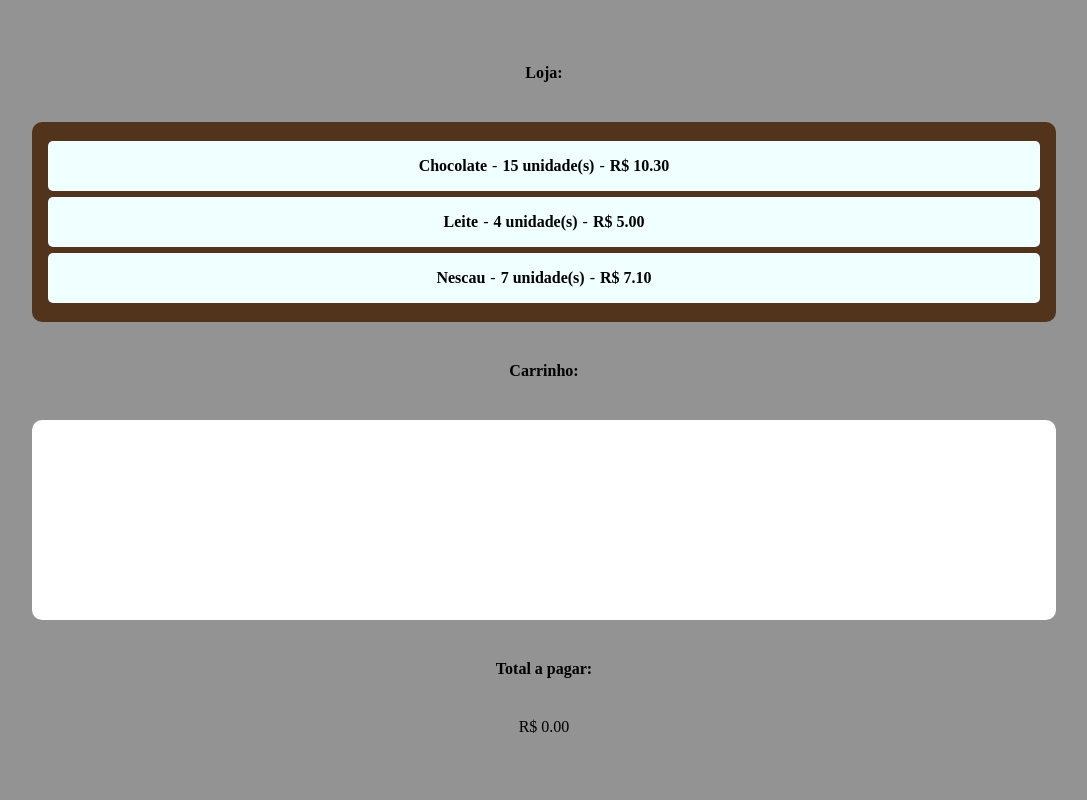
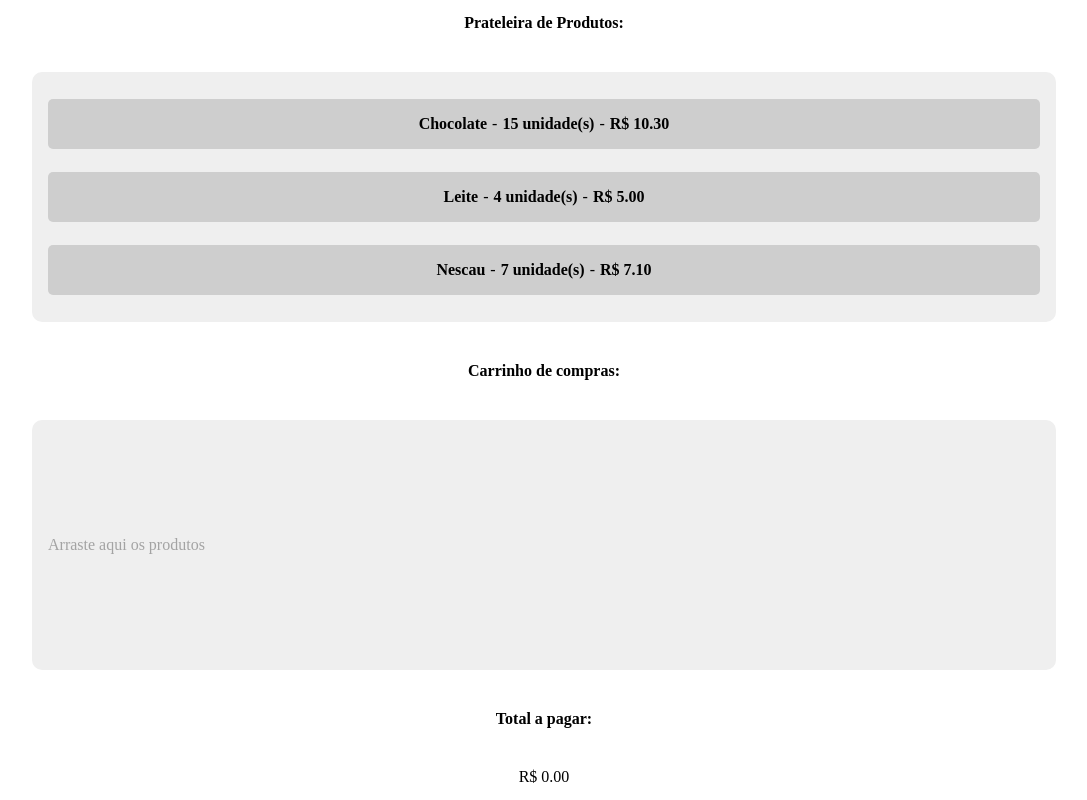
Before and after one commit to lchampz/drag-n-drop, a plain HTML site: page index.html in a window 1280 px wide. Shown: the whole page, without its empty margins (96-1183 px from the left). Drawn offline with Linux system fonts and the light colour scheme.

Commit message:
🐛 FIX: fixing colors

```diff
--- a/index.html
+++ b/index.html
@@ -9,10 +9,10 @@
 </head>
 <body>
     <div class="wrapper">
-        <label for="store">Loja:</label>
+        <label for="store">Prateleira de Produtos:</label>
         <div id="store" class="store"></div>
-        <label for="cart">Carrinho:</label>
-        <div id="cart" class="cart"></div>
+        <label for="cart">Carrinho de compras:</label>
+        <div id="cart" class="cart">Arraste aqui os produtos</div>
         <label for="total">Total a pagar:</label>
         <div id="total"></div>
     </div>
--- a/script.js
+++ b/script.js
@@ -18,6 +18,7 @@ const createCardElement = (item, isCart = false) => {
   const div = document.createElement("div");
   div.classList.add("card");
   div.id = isCart ? `cart-card-${item.id}` : `card-${item.id}`;
+  div.role = isCart ? 'cart' : 'store'
   div.draggable = true;
   div.innerHTML = `
     <p>${item.name}</p> -
--- a/style.css
+++ b/style.css
@@ -7,7 +7,7 @@
 body {
     width: 100vw;
     height: 100vh;
-    background-color: rgb(147, 147, 147);
+    background-color: rgb(255, 255, 255);
 }
 
 .wrapper {
@@ -24,8 +24,8 @@ body {
 .store {
     display: flex;
     width: 80%;
-    background-color: rgb(82, 52, 29);
-    height: 200px;
+    background-color: rgb(239, 239, 239);
+    height: 250px;
     padding: 1rem;
     flex-direction: column;
     justify-content: space-around;
@@ -33,12 +33,12 @@ body {
 }
 
 .cart {
-
+    color: rgba(97, 97, 97, 0.529);
     display: flex ;
     width: 80%;
     flex-direction: column;
-    background-color: rgb(255, 255, 255);
-    height: 200px;
+    background-color: rgb(239, 239, 239);
+    height: 250px;
     padding: 1rem;
     justify-content: space-around;
     border-radius: 10px;
@@ -46,14 +46,18 @@ body {
 
 .card {
     padding: 1rem;
-    background-color: azure;
-
+    background-color: rgb(206, 206, 206);
+   color: black;
     display: flex;
     align-items: center;
     justify-content: center;
     gap: 5px;
     border-radius: 5px;
     cursor: grab;
+}
+
+.card[role=cart] {
+    background-color: yellow;
 }
 
 .card img {
```
